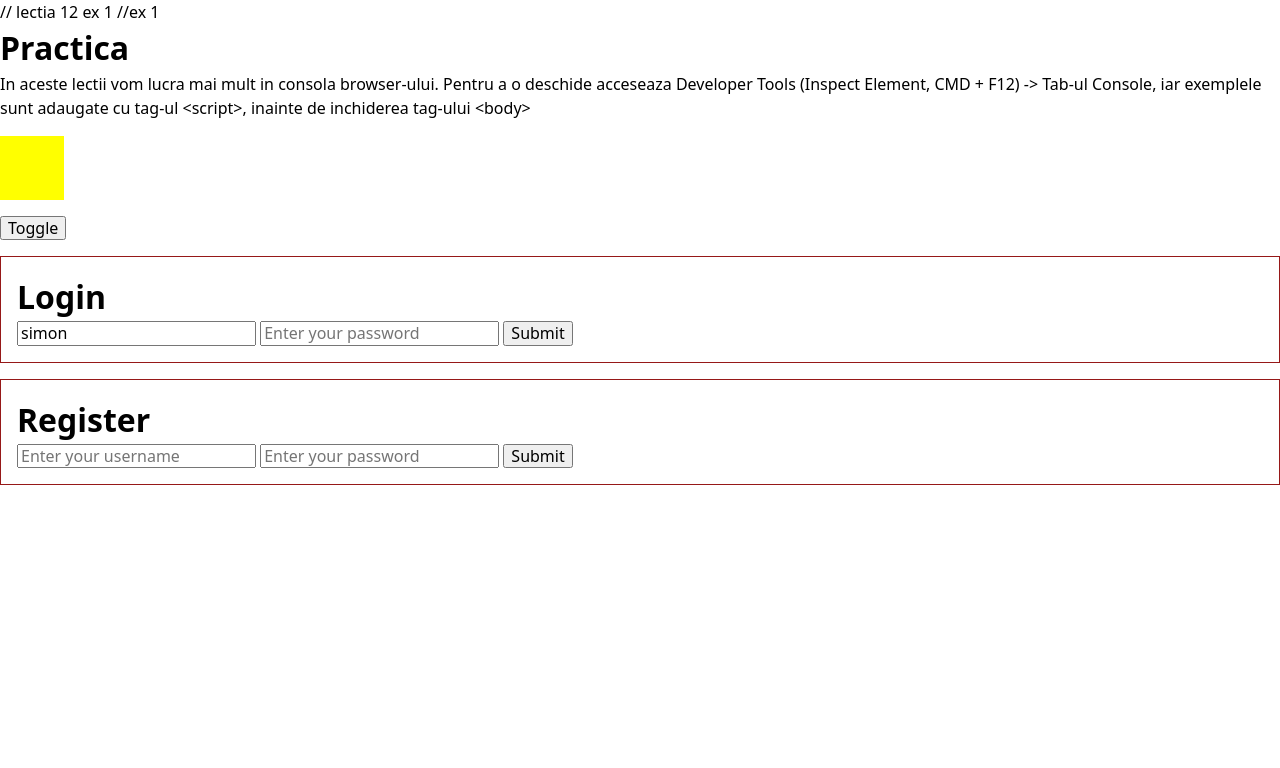
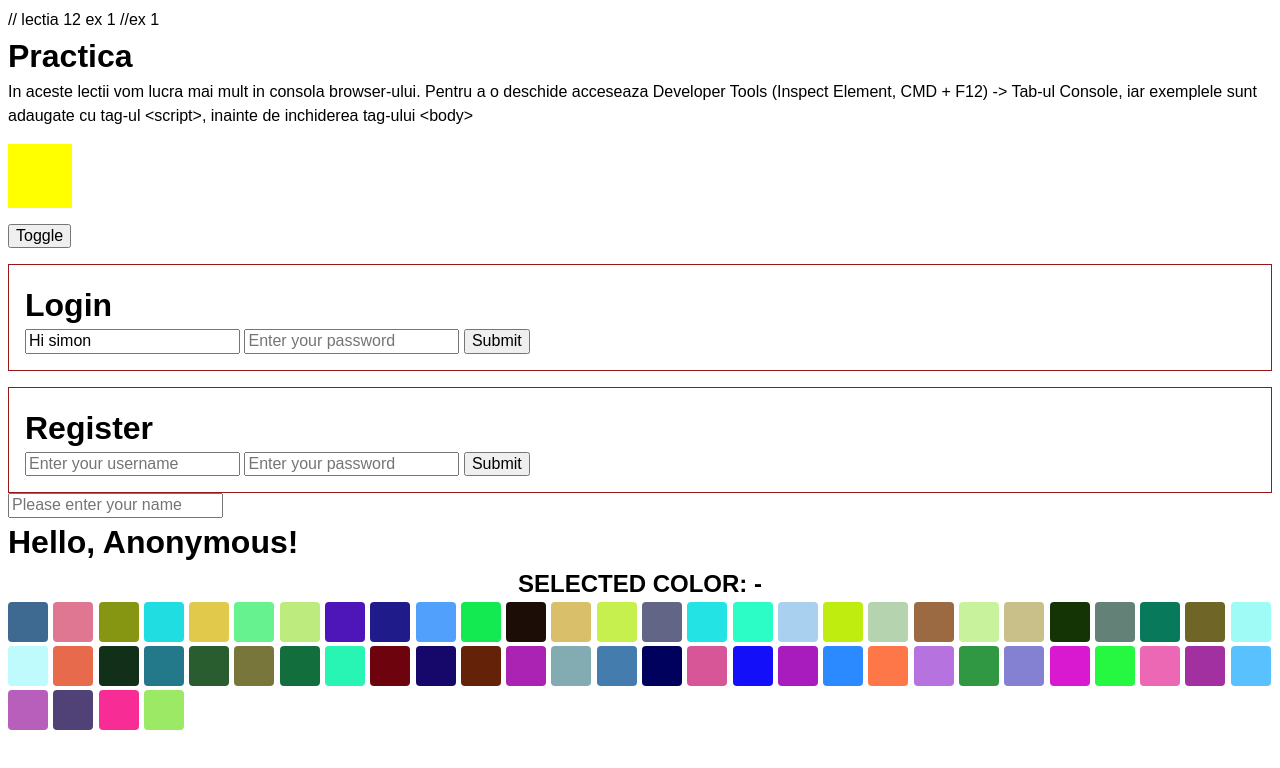
Before and after one commit to Simonkhawam/firstJavaScriptRepo, a plain HTML site: page index.html in a window 1280 px wide. Drawn offline with nearby package versions, Linux system fonts and the light colour scheme.

Commit message:
commit change

```diff
--- a/index.html
+++ b/index.html
@@ -6,6 +6,7 @@
         <meta name="viewport" content="width=device-width, initial-scale=1.0" />
         <!-- <link rel="stylesheet" href="./css/main.min.css" /> -->
         <link rel="stylesheet" href="./reset.css" />
+        <!-- <link rel="stylesheet" href="./styles.css" /> -->
         <link
             rel="stylesheet"
             href="https://cdnjs.cloudflare.com/ajax/libs/modern-normalize/1.1.0/modern-normalize.min.css"
@@ -45,6 +46,41 @@
             form-errors {
                 background-color: lightcoral;
                 border-color: red;
+            }
+
+            /* lectia 13  */
+
+            body {
+                margin: 8px;
+                font-family: sans-serif;
+            }
+
+            .output {
+                text-align: center;
+                text-transform: uppercase;
+                font-size: 24px;
+                font-weight: 700;
+            }
+
+            .color-palette {
+                display: grid;
+                grid-template-columns: repeat(auto-fit, minmax(40px, 1fr));
+                gap: 4px;
+            }
+
+            .color-palette .item {
+                padding: 0;
+                margin: 0;
+                border: none;
+                border-radius: 4px;
+                width: 40px;
+                height: 40px;
+                cursor: pointer;
+                transition: transform 250ms ease-in-out;
+            }
+
+            .color-palette .item:hover {
+                transform: scale(1.1);
             }
         </style>
     </head>
@@ -131,6 +167,19 @@
                 <span class="form-errors"></span>
             </form>
         </div>
+
+        <input
+            type="text"
+            id="name-input"
+            placeholder="Please enter your name"
+        />
+        <h1>Hello, <span id="name-output">Anonymous</span>!</h1>
+
+        <!-- example from the conspect M.7 L.13 -->
+
+        <p class="output">Selected color: -</p>
+        <div class="color-palette"></div>
+
         <script src="./script.js"></script>
     </body>
 </html>
--- a/script.js
+++ b/script.js
@@ -173,7 +173,7 @@ let username = document.getElementById("username");
 let password = document.getElementById("password");
 
 setTimeout(() => {
-    username.value = "simon";
+    username.value = "Hi simon";
 }, 5000);
 
 // Example 3
@@ -225,3 +225,80 @@ registerForm.addEventListener("submit", (e) => {
     }
     handleSuccess();
 });
+
+const nameInput = document.querySelector("#name-input");
+const nameOutput = document.querySelector("#name-output");
+nameInput.addEventListener("input", (e) => {
+    console.log(e);
+    nameOutput.innerHTML = e.target.value;
+});
+
+// const select = document.querySelector(".pizza-select");
+// const textOutput = document.querySelector(".text-output");
+// const valueOutput = document.querySelector(".value-output");
+
+// select.addEventListener("change", setOutput); //adauga un event listener de tip change la elem.select
+
+// function setOutput(event) {
+//     //functia va fi apelata atunci cand evenim. change are loc pe elementul select
+//     const selectedOptionValue = event.currentTarget.value;
+//     //aici linia de cod reprezinta valoarea optiunii selectate (vegetarian,four meats..)
+//     const selectedOptionIndex = event.currentTarget.selectedIndex;
+//     //obtine indexul optiunii selectate,aceasta linie de cod am folosit-o pentru a afisa sus ce optine am selectat??
+//     //deci pana aici noi am implementat acest cod pentru a putea manipula meniul cu optiunile pentru pizza?/?
+//     const selectedOptionText =
+//         event.currentTarget.options[selectedOptionIndex].text;
+//     /*aici obtinem rezultatul optiunii dorite din meniu,adica se accesează elementul
+// 	option corespunzător indexului opțiunii selectate și se obține textul acelei opțiuni.*/
+//     textOutput.textContent = selectedOptionText;
+//     valueOutput.textContent = selectedOptionValue;
+//     //iar aici pentru a putea afisa la Selected option text/Selected option value in functie de optiunea pe care o alegem?
+// }
+
+// lectia 13
+
+const colorPalette = document.querySelector(".color-palette");
+const output = document.querySelector(".output");
+
+colorPalette.addEventListener("click", selectColor);
+
+// This is where delegation «magic» happens
+function selectColor(event) {
+    if (event.target.nodeName !== "BUTTON") {
+        return;
+    }
+
+    const selectedColor = event.target.dataset.color;
+    output.textContent = `Selected color: ${selectedColor}`;
+    output.style.color = selectedColor;
+}
+
+// Some helper functions to render palette items
+createPaletteItems();
+
+function createPaletteItems() {
+    const items = [];
+    for (let i = 0; i < 60; i++) {
+        const color = getRandomHexColor();
+        const item = document.createElement("button");
+        item.type = "button";
+        item.dataset.color = color;
+        item.style.backgroundColor = color;
+        item.classList.add("item");
+        items.push(item);
+    }
+    colorPalette.append(...items);
+}
+
+function getRandomHexColor() {
+    const letters = "0123456789ABCDEF";
+    let color = "#";
+
+    for (let i = 0; i < 6; i++) {
+        color += letters[Math.floor(Math.random() * 16)];
+    }
+
+    return color;
+}
+
+// End ex
```
